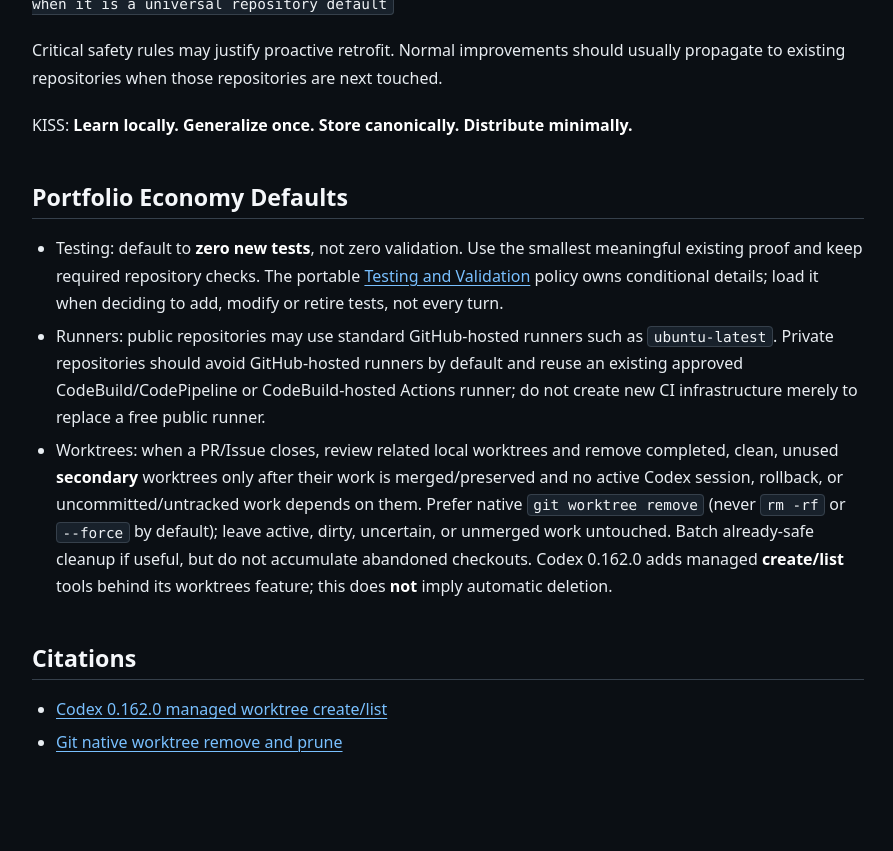
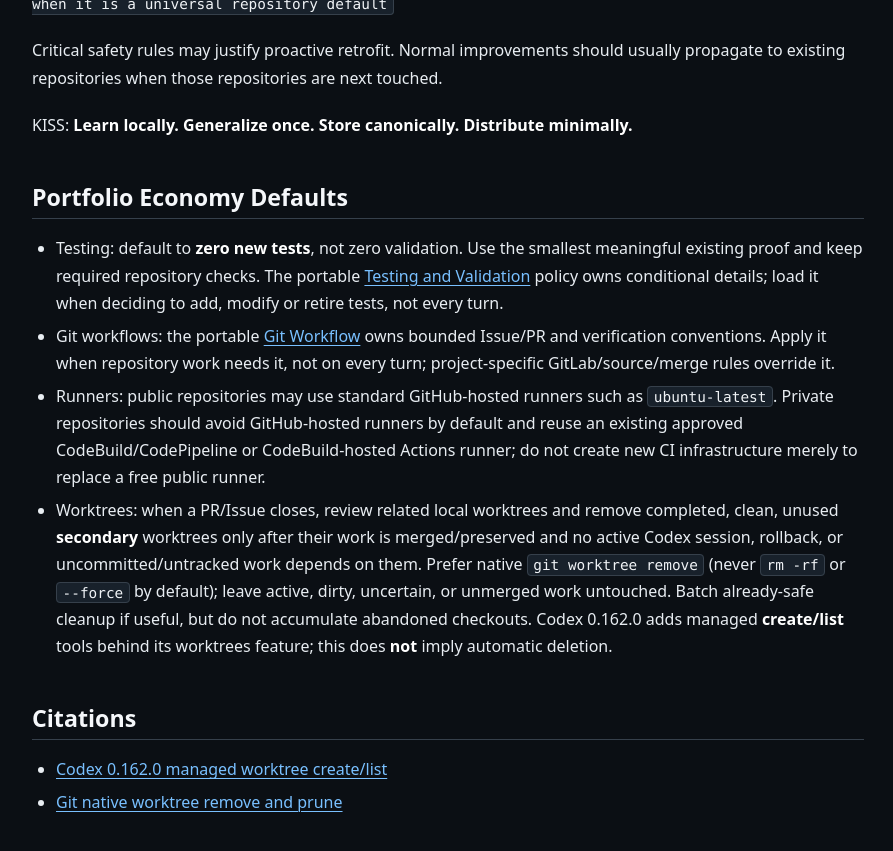
Before and after one commit to amitkarpe/agent-os, a Jekyll site: the page built from AGENTS.md, in a window 1280 px wide and 900 px high, scrolled down 2190 px. Shown: the top 851 px of the window, without its empty margins (192-1085 px from the left). Built offline with Jekyll 4.4.1, drawn with Linux system fonts in a browser that asks for light colours; our own code applies the rules of GitHub Pages for plain Markdown files.

Commit message:
docs: index flat Git workflow without loading it on every turn (#62)

```diff
--- a/AGENTS.md
+++ b/AGENTS.md
@@ -97,6 +97,7 @@
 ## Portfolio Economy Defaults
 
 - Testing: default to **zero new tests**, not zero validation. Use the smallest meaningful existing proof and keep required repository checks. The portable [Testing and Validation](agents/TESTING.md) policy owns conditional details; load it when deciding to add, modify or retire tests, not every turn.
+- Git workflows: the portable [Git Workflow](agents/GIT.md) owns bounded Issue/PR and verification conventions. Apply it when repository work needs it, not on every turn; project-specific GitLab/source/merge rules override it.
 - Runners: public repositories may use standard GitHub-hosted runners such as `ubuntu-latest`. Private repositories should avoid GitHub-hosted runners by default and reuse an existing approved CodeBuild/CodePipeline or CodeBuild-hosted Actions runner; do not create new CI infrastructure merely to replace a free public runner.
 - Worktrees: when a PR/Issue closes, review related local worktrees and remove completed, clean, unused **secondary** worktrees only after their work is merged/preserved and no active Codex session, rollback, or uncommitted/untracked work depends on them. Prefer native `git worktree remove` (never `rm -rf` or `--force` by default); leave active, dirty, uncertain, or unmerged work untouched. Batch already-safe cleanup if useful, but do not accumulate abandoned checkouts. Codex 0.162.0 adds managed **create/list** tools behind its worktrees feature; this does **not** imply automatic deletion.
 
```
